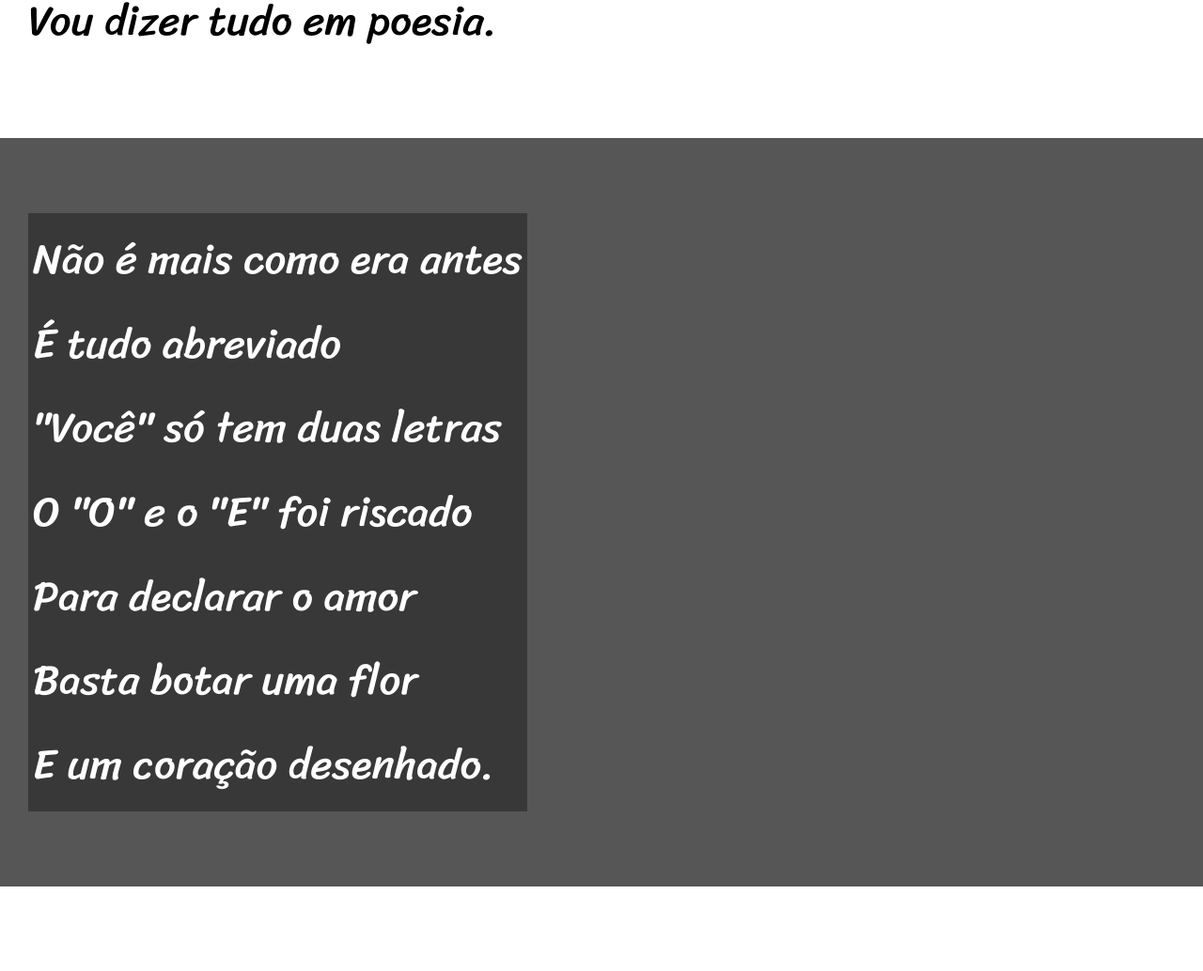
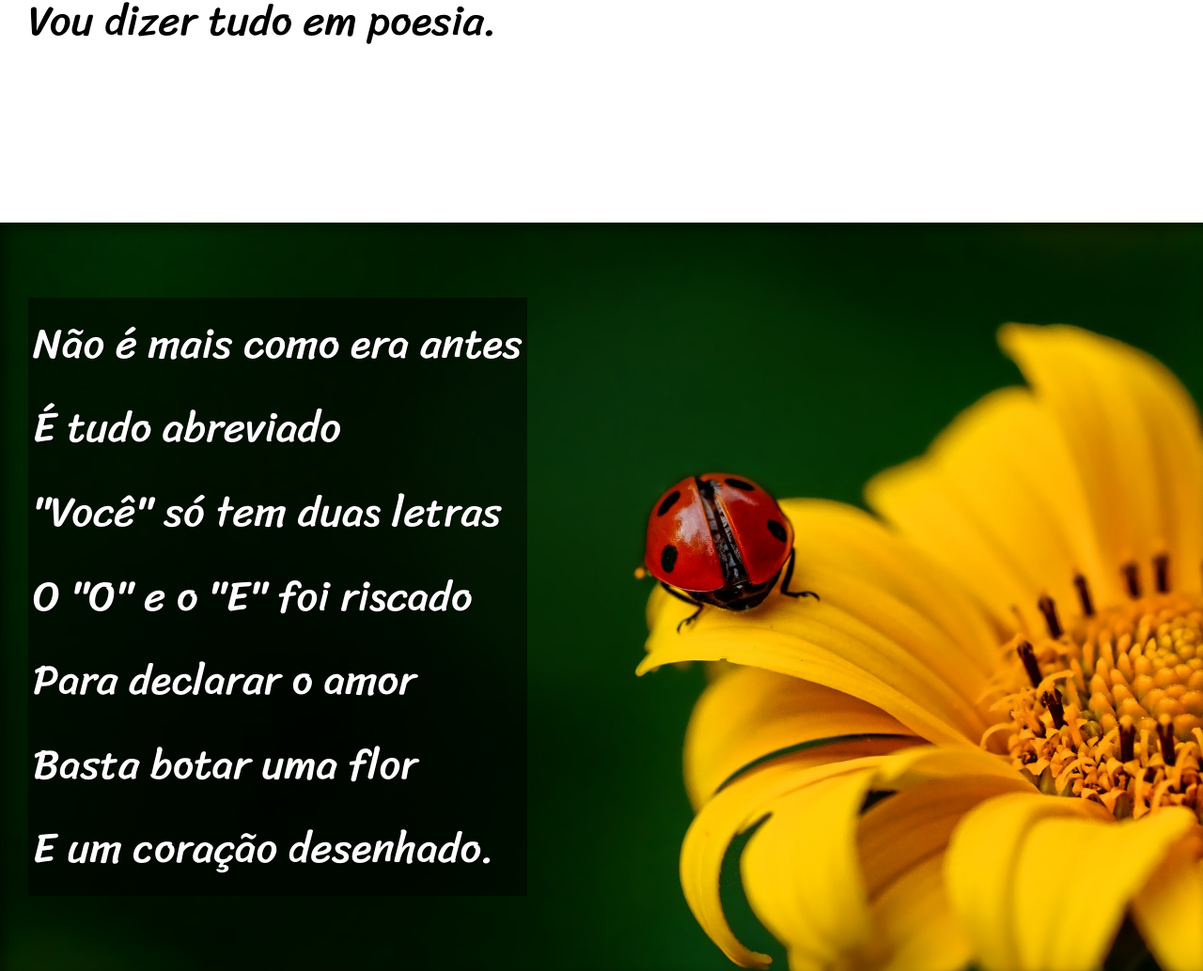
Before and after one commit to dev-alexandrearaujo/html-css, a plain HTML site: page exercicios/desafios/d012/index.html in a window 1280 px wide. Shown: the part 908-1942 px from the top of the page at 94% size. Drawn offline with Linux system fonts and the light colour scheme.

Commit message:
Finalizando desafio 12

```diff
--- a/exercicios/desafios/d012/estilo/style.css
+++ b/exercicios/desafios/d012/estilo/style.css
@@ -52,6 +52,10 @@ section{
     font-family:  var(--fonte3);
     font-size: 3.5vw;
 }
+
+section > p{
+    padding-bottom: 2em;
+}
 section.normal{
     background-color: white;
     color: black;
@@ -60,14 +64,25 @@ section.normal{
 section.imagem{
     background-color: rgb(86, 86, 86);
     color: white;
-    margin: 0px;''
+    margin: 0px;
+    box-shadow: inset 6px 6px 13px 0px rgba(0, 0, 0, 0.498);
+    background-size: cover;
+    background-attachment: fixed;
 }
 
 section.imagem > p{
     display: inline-block;
     padding: 5px;
-    background-color: rgba(0, 0, 0, 0.349);
-
+    background-color: rgba(0, 0, 0, 0.502);
+    text-shadow: 1px 1px 0px black;
+}
+    section#img01{
+        background-image: url('../imagens/background001.jpg');
+        background-position: right center;
+}
+    section#img02{
+        background-image: url('../imagens/background002.jpg');
+        background-position: right;
 }
 footer{
     background-color: black;
--- a/exercicios/desafios/d012/index.html
+++ b/exercicios/desafios/d012/index.html
@@ -31,7 +31,7 @@
     </section>
 
 
-    <section class="imagem">
+    <section class="imagem" id="img01">
         <p>
             Não é mais como era antes <br>
             É tudo abreviado <br>
@@ -64,7 +64,7 @@
     </section>
 
 
-    <section class="imagem">
+    <section class="imagem" id="img02">
         <p>
             Tenho saudade das cartas <br>
             Escritas com a própria mão <br>
```
